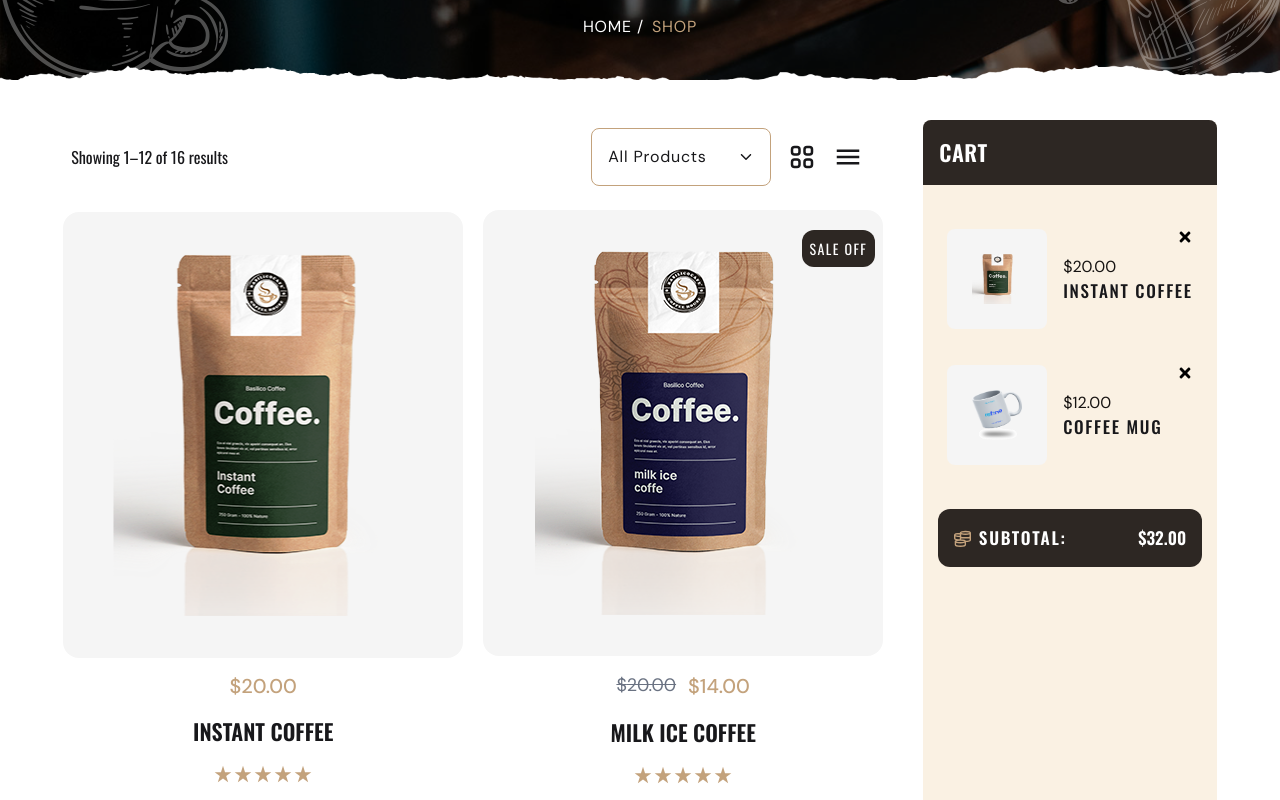
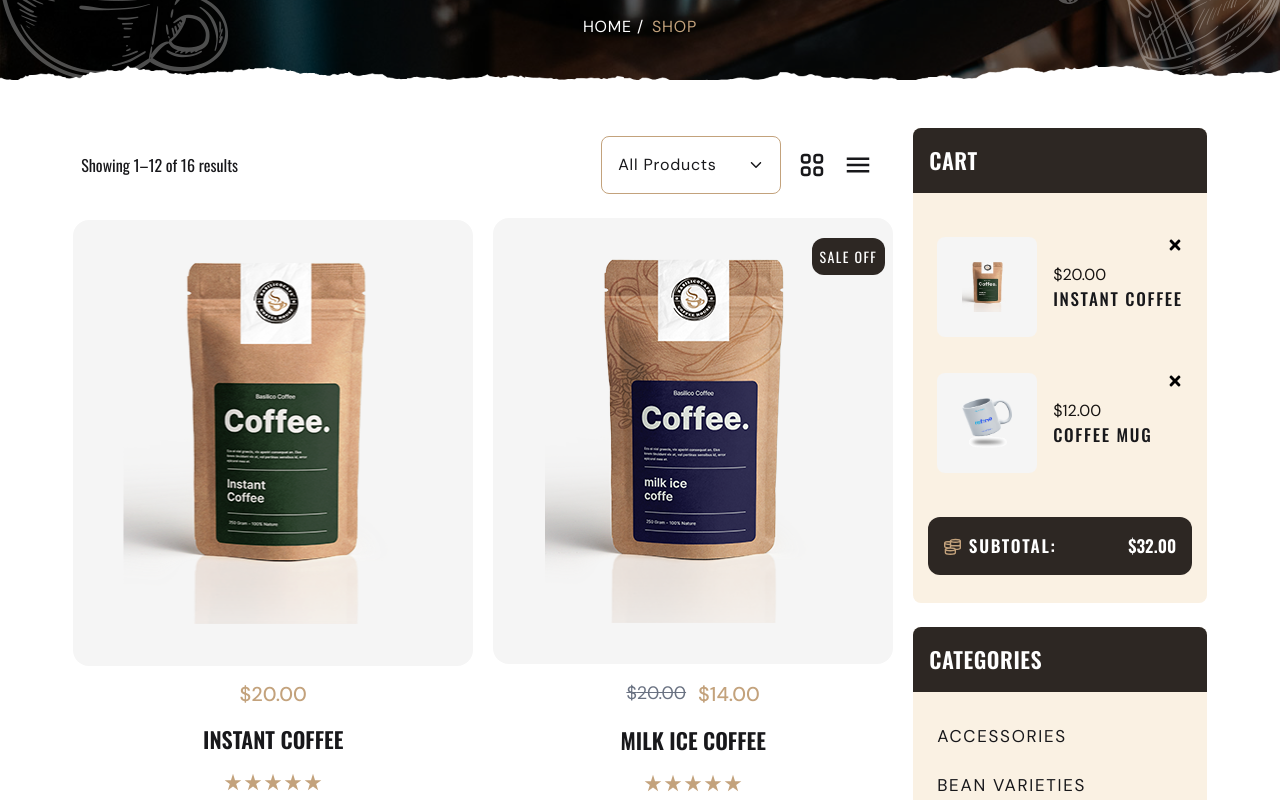
Before and after one commit to MahmoudNassim/Basilico-Cafe, a React (Vite) app: page /shop in a window 1280 px wide. Shown: the part 720-1520 px from the top of the page. Built offline with nearby package versions, Linux system fonts and the light colour scheme; a web font is replaced by a local one.

Commit message:
add Category component

```diff
--- a/src/pages/ShopPage.tsx
+++ b/src/pages/ShopPage.tsx
@@ -1,7 +1,8 @@
 import HeroSectionComponent from "../components/HeroSectionComponent";
 import bg from "../assets/images/Shop/bg-shop.jpg";
-import ProductComponent from "../components/Shop/productComponent";
+import ProductComponent from "../components/Shop/ProductComponent";
 import Cart from "../components/Shop/Cart";
+import Categories from "../components/Shop/Categories";
 const ShopPage = () => {
   return (
     <div>
@@ -11,9 +12,12 @@ const ShopPage = () => {
         title="shop"
         subtitle="- enjoy shopping for coffee -"
       />
-      <div className="flex flex-row max-md:flex-col justify-center gap-10 my-10 container mx-auto">
+      <div className="flex flex-row max-md:flex-col justify-center gap-5 my-10 container mx-auto p-2">
         <ProductComponent />
-        <Cart />
+        <div className="flex flex-col gap-6">
+          <Cart />
+          <Categories />
+        </div>
       </div>
     </div>
   );
```
